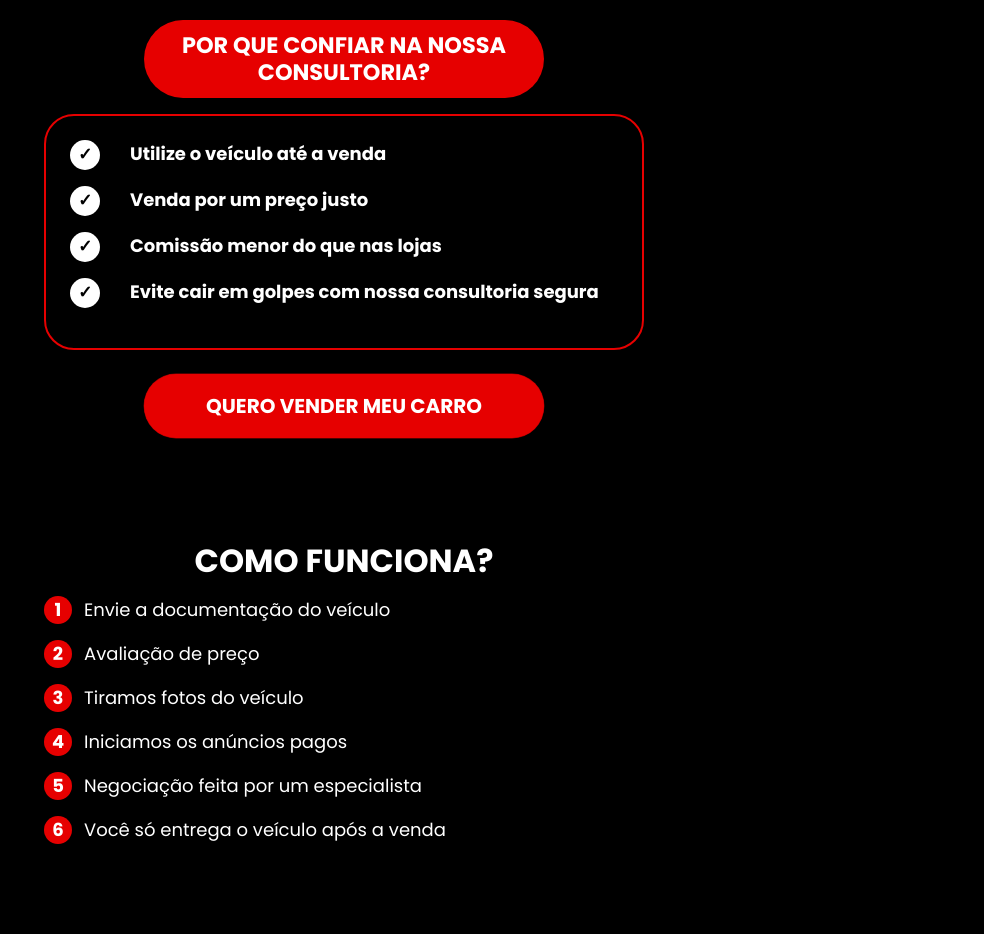
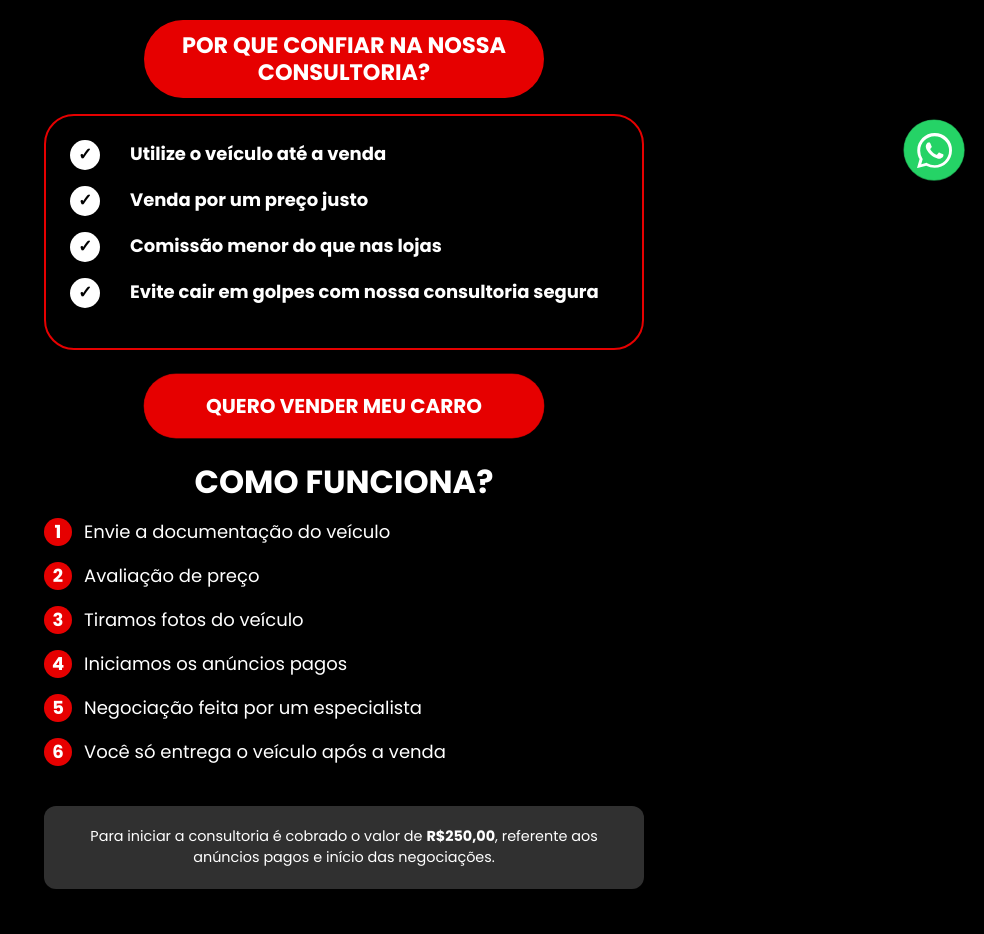
Before and after one commit to Woschbrayan/lading_page_M.automotiva, a plain HTML site: page index.html in a window 1280 px wide. Shown: the part 600-1534 px from the top of the page, without its empty margins (296-1280 px from the left). Drawn offline with nearby package versions, Linux system fonts and the light colour scheme.

Commit message:
Icone WPP no final da pagina

```diff
--- a/assets/css/style.css
+++ b/assets/css/style.css
@@ -17,7 +17,6 @@ body {
     box-shadow: 0 0 0 0 rgba(230, 0, 0, 0);
   }
 }
-
 
 .btn-pulse {
   animation: pulse 2s infinite;
@@ -63,7 +62,7 @@ body {
   padding: 12px 28px;
   font-size: 1rem;
   white-space: nowrap;
-  margin: 5%;
+      margin: 2% 0% -3% 0%;
   display: inline-block;
 
   --border-size: 0.2rem;
@@ -76,7 +75,6 @@ body {
     #e00000 0deg 10deg,
     transparent 10deg 360deg
   ) 1 stretch;
-
 
   /* Animações combinadas: girar e pulsar */
   animation: rotate 6s linear infinite, pulse 1.5s ease-in-out infinite;
@@ -224,7 +222,7 @@ body {
 }
 
 .como-funciona-div {
-  padding: 5%;
+      margin-top: -2%;
   text-align: center;
 }
 
@@ -259,10 +257,6 @@ body {
   margin-right: 12px;
 }
 
-.encontre-div h2 {
-     padding: 5% 0px 0px 0px;
-
-}
 
 .encontre-div p {
   font-weight: 600;
@@ -272,6 +266,7 @@ body {
 footer img {
   filter: none;
 }
+
 
 footer a:hover {
   color: #e60000;
@@ -318,3 +313,44 @@ footer a:hover {
     font-size: 1rem;
   }
 }
+.btn-whatsapp {
+    position: fixed;
+    bottom: 20px;
+    right: 20px;
+    z-index: 9999;
+    width: 60px;
+    height: 60px;
+    border-radius: 50%;
+    background-color: #25D366;
+    display: flex;
+    align-items: center;
+    justify-content: center;
+    box-shadow: 0 4px 10px rgba(0,0,0,0.3);
+    transition: transform 0.3s ease;
+    animation: pulsew 2s infinite; /* ✅ adiciona a animação */
+}
+
+.btn-whatsapp:hover {
+    transform: scale(1.1);
+}
+
+.btn-whatsapp svg {
+    width: 35px;
+    height: 35px;
+}
+
+/* ✅ Keyframes da animação pulse */
+@keyframes pulsew {
+    0% {
+        transform: scale(1);
+        box-shadow: 0 0 0 0 rgba(37, 211, 102, 0.7);
+    }
+    70% {
+        transform: scale(1.05);
+        box-shadow: 0 0 0 15px rgba(37, 211, 102, 0);
+    }
+    100% {
+        transform: scale(1);
+        box-shadow: 0 0 0 0 rgba(37, 211, 102, 0);
+    }
+}
--- a/index.html
+++ b/index.html
@@ -3,10 +3,15 @@
 <head>
   <meta charset="UTF-8">
   <meta name="viewport" content="width=device-width, initial-scale=1.0">
-  <title>Consultoria Automotiva Marcos</title>
 
-  <link href="https://cdn.jsdelivr.net/npm/bootstrap@5.3.0/dist/css/bootstrap.min.css" rel="stylesheet">
-  <link rel="stylesheet" href="assets/css/style.css?v=1.0.1">
+
+  <meta name="description" content="Consultoria automotiva especializada na venda segura do seu carro em Curitiba. Venda sem deixar na loja, com segurança e preço justo!">
+  <link rel="canonical" href="https://www.seusite.com.br/">
+  <link rel="shortcut icon" href="assets/img/favcon.png" type="image/x-icon">
+  <title>Consultoria Automotiva em Curitiba | Venda seu carro com segurança</title>
+
+  <link rel="stylesheet" href="https://cdn.jsdelivr.net/npm/bootstrap@5.3.0/dist/css/bootstrap.min.css">
+  <link rel="stylesheet" href="assets/css/style.css?v=1.0.3">
   <link rel="stylesheet" href="https://cdnjs.cloudflare.com/ajax/libs/font-awesome/6.5.0/css/all.min.css">
   <link href="https://fonts.googleapis.com/css2?family=Poppins:wght@400;600;700&display=swap" rel="stylesheet">
 
@@ -15,7 +20,11 @@
 </head>
 
 <body>
-
+<a href="https://wa.me/5541999999999?text=Olá%2C%20gostaria%20de%20saber%20mais%20sobre%20a%20consultoria%20automotiva." class="btn-whatsapp" target="_blank" aria-label="Fale conosco pelo WhatsApp">
+    <svg xmlns="http://www.w3.org/2000/svg" width="35" height="35" viewBox="0 0 24 24" fill="#ffffff">
+        <path d="M17.472 14.382c-.297-.149-1.758-.867-2.031-.967-.273-.099-.472-.148-.672.15-.198.297-.767.966-.94 1.164-.173.198-.347.223-.644.075-.297-.149-1.255-.462-2.39-1.475-.883-.788-1.48-1.761-1.653-2.059-.173-.297-.018-.458.13-.606.134-.133.298-.347.446-.52.149-.174.198-.298.298-.497.099-.198.05-.372-.025-.521-.075-.148-.672-1.612-.92-2.206-.242-.579-.487-.501-.672-.511l-.573-.01c-.198 0-.52.074-.792.372s-1.04 1.016-1.04 2.479 1.065 2.876 1.213 3.074c.149.198 2.095 3.2 5.076 4.487.709.306 1.263.489 1.694.626.712.226 1.36.194 1.872.118.571-.085 1.758-.718 2.006-1.412.248-.695.248-1.29.173-1.412-.075-.123-.273-.198-.571-.347m-5.421 7.617h-.004a9.87 9.87 0 0 1-5.031-1.378l-.361-.214-3.741.982.998-3.648-.235-.374a9.86 9.86 0 0 1-1.51-5.276c.001-5.45 4.436-9.884 9.888-9.884a9.842 9.842 0 0 1 6.991 2.897 9.825 9.825 0 0 1 2.896 6.994c-.003 5.45-4.437 9.884-9.888 9.884M20.52 3.478A11.815 11.815 0 0 0 12.05 0C5.495 0 .16 5.335.157 11.89c0 2.096.547 4.142 1.588 5.945L0 24l6.304-1.654a11.876 11.876 0 0 0 5.713 1.458h.005c6.554 0 11.89-5.335 11.893-11.89a11.821 11.821 0 0 0-3.395-8.436"/>
+    </svg>
+</a>
   <header class="custom-header d-flex justify-content-between align-items-center px-3 py-2" data-aos="fade-down">
     <button class="btn btn-outline-dark" data-bs-toggle="offcanvas" data-bs-target="#menuLateral">☰</button>
     <img src="assets/img/Logotipo Principal I 2.png" alt="Logo Marcos" height="40" class="mx-auto">
@@ -60,8 +69,25 @@
         <li>Iniciamos os anúncios pagos</li>
         <li>Negociação feita por um especialista</li>
         <li>Você só entrega o veículo após a venda</li>
+      <div style="
+  background: rgb(255 255 255 / 19%);
+  border-radius: 12px;
+  padding: 20px;
+  backdrop-filter: blur(8px);
+  -webkit-backdrop-filter: blur(8px);
+  color: white;
+  text-align: center;
+  margin-top: 40px;
+">
+  <p style="font-size: 0.9rem; margin: 0;">
+     Para iniciar a consultoria é cobrado o valor de <strong>R$250,00</strong>, referente aos anúncios pagos e início das negociações.
+  </p>
+</div>
       </ol>
+
+
     </div>
+
 
     <div class="text-center mb-4">
       <div id="clientesCarousel" class="carousel slide mx-auto" data-bs-ride="carousel" style="max-width: 400px;" data-aos="zoom-in" data-aos-delay="300">
@@ -92,7 +118,7 @@
     </div>
 
     <a href="https://wa.me/5541999999999?text=Olá%2C%20gostaria%20de%20saber%20mais%20sobre%20a%20consultoria%20automotiva."
-       target="_blank" class="btn btn-red btn-lg btn-pulse mb-5" data-aos="fade-up">
+       target="_blank" class="btn btn-red btn-lg btn-pulse mb-5" data-aos="fade-up" style="margin-top: -3%;">
       ENTRE EM CONTATO
     </a>
 
```
Also changed, not shown: assets/img/favcon.png (added).
